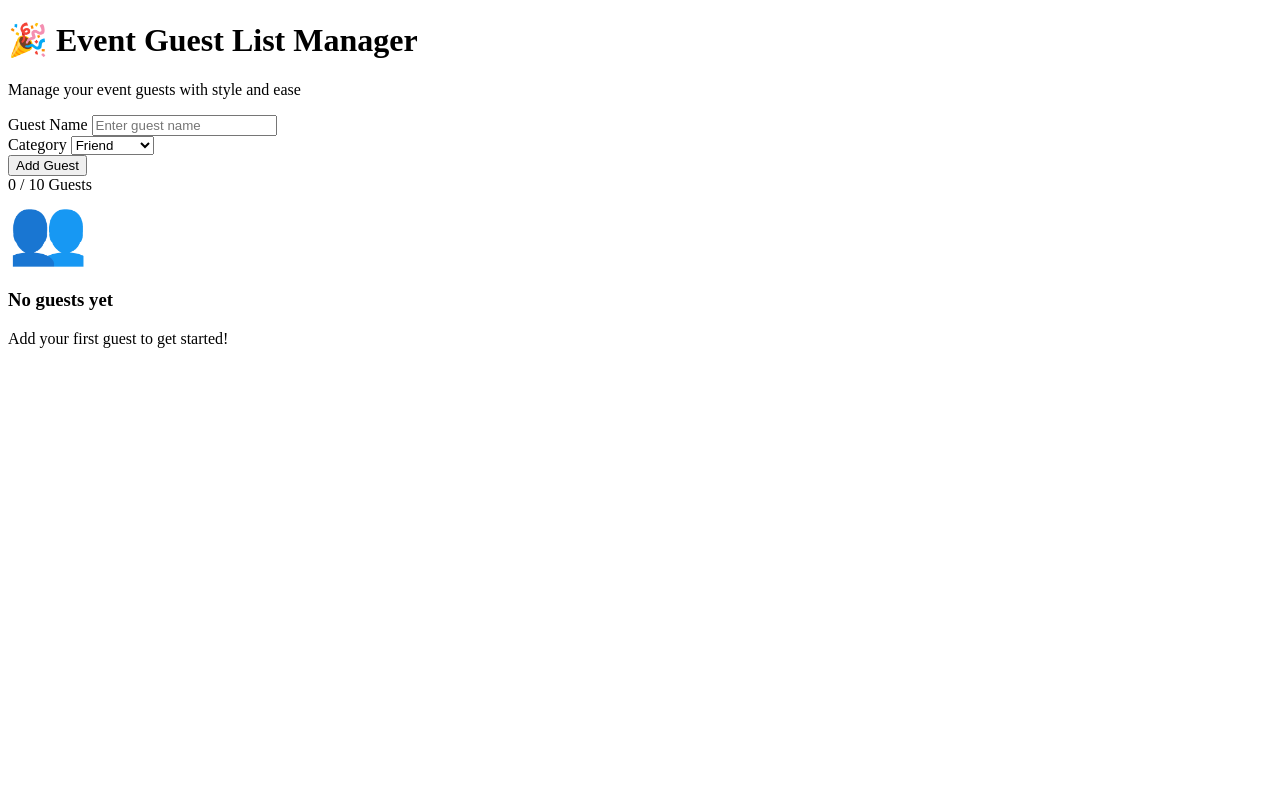
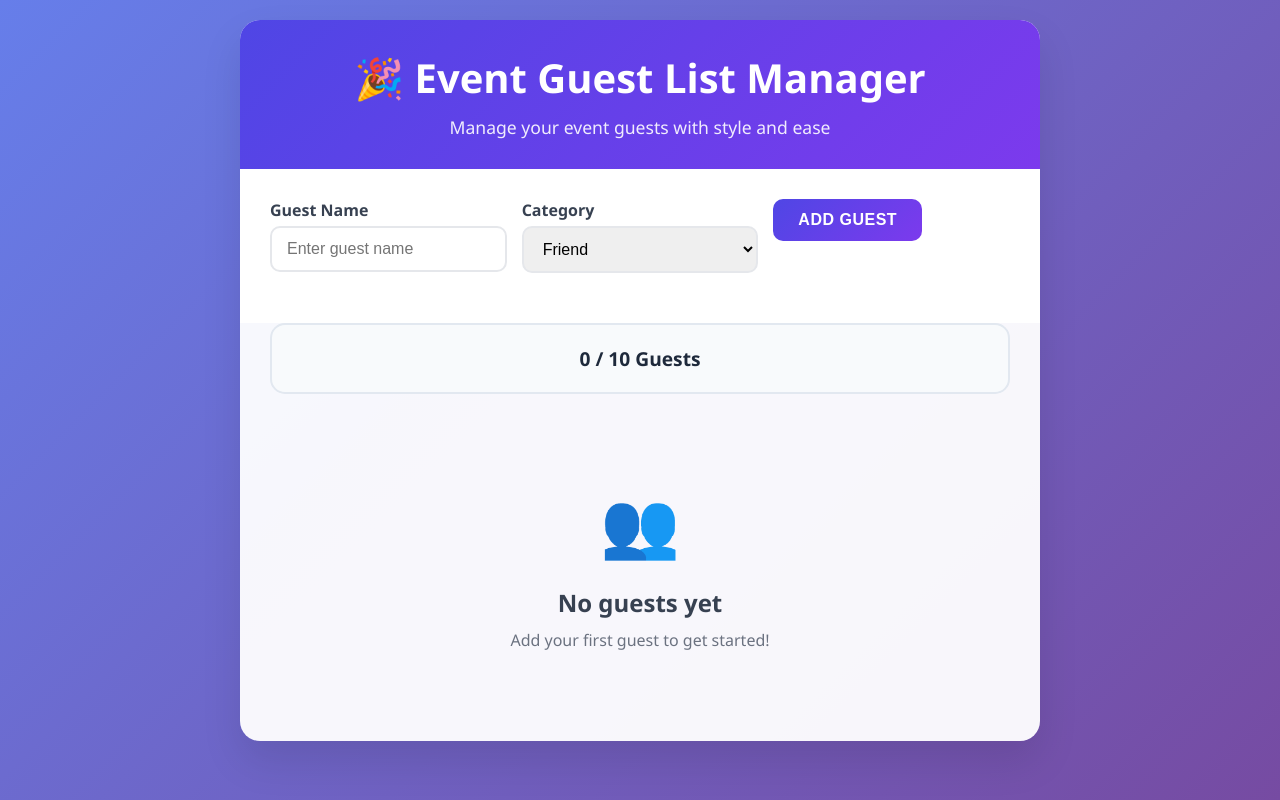
Before and after one commit to Jennifer-Nyambura/Event-Guest-List-Manager, a plain HTML site: page index.html in a window 1280 px wide. Drawn offline with Linux system fonts and the light colour scheme; files whose address does not match are found by name.

Commit message:
all changes

```diff
--- a/index.html
+++ b/index.html
@@ -4,7 +4,7 @@
     <meta charset="UTF-8">
     <meta name="viewport" content="width=device-width, initial-scale=1.0">
     <title>Event Guest List Manager</title>
-    <link rel="stylesheet" href="style.css">
+    <link rel="stylesheet" href="./styles.css">
 </head>
 <body>
     <div class="container">
```
